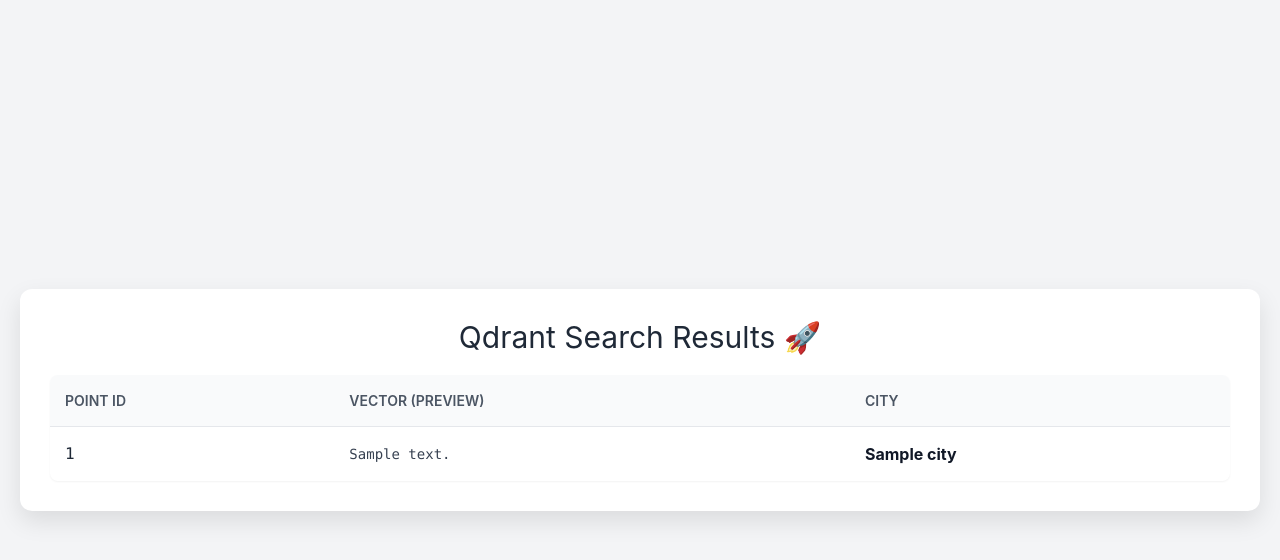
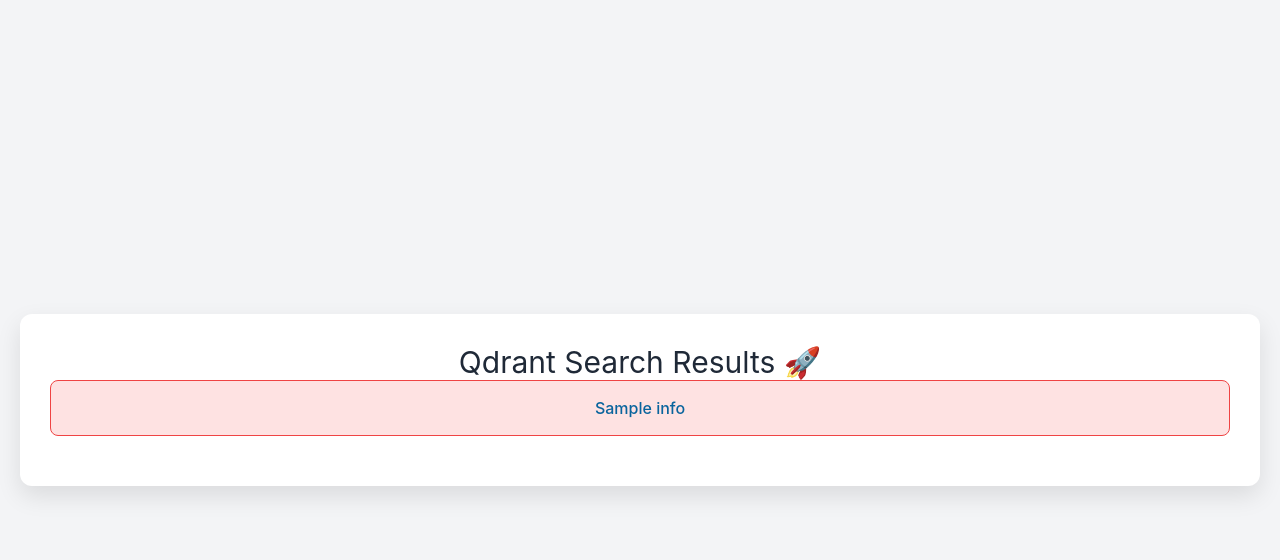
Before and after one commit to codesphere-cloud/csa-qdrant-demo, a Flask app: template templates/index.html in a window 1280 px wide. Shown: the top 560 px of the page. Run offline with Flask 3, Linux system fonts and the light colour scheme; the template is opened without the code that fills it: most values are stand-ins (such as "Sample title", 1, 10 or a date in 2020); some libraries are stand-ins or nearby versions.

Commit message:
added info msg, README

```diff
--- a/main.py
+++ b/main.py
@@ -40,6 +40,8 @@
 
     print(operation_info)
 
+    return render_template('index.html', info="Database initialized!")
+
 @app.route('/')
 def index():
     """
--- a/templates/index.html
+++ b/templates/index.html
@@ -31,7 +31,7 @@
             margin-bottom: 25px;
             font-weight: 700;
         }
-        .error-message {
+        .message {
             color: #dc2626;
             background-color: #fee2e2;
             border: 1px solid #ef4444;
@@ -39,6 +39,12 @@
             border-radius: 8px;
             margin-bottom: 20px;
             font-weight: 500;
+        }
+        .error-message {
+            color: #dc2626;
+        }
+        .info-message {
+            color: #09649d;
         }
         .results-table {
             width: 100%;
@@ -77,8 +83,12 @@
         <h1 class="text-3xl">Qdrant Search Results 🚀</h1>
 
         {% if error %}
-            <div class="error-message">
+            <div class="message error-message">
                 {{ error }}
+            </div>
+        {% elif info %}
+            <div class="message info-message">
+                {{ info }}
             </div>
         {% elif points %}
             <table class="results-table shadow-sm">
```
Also changed, not shown: README.md.
